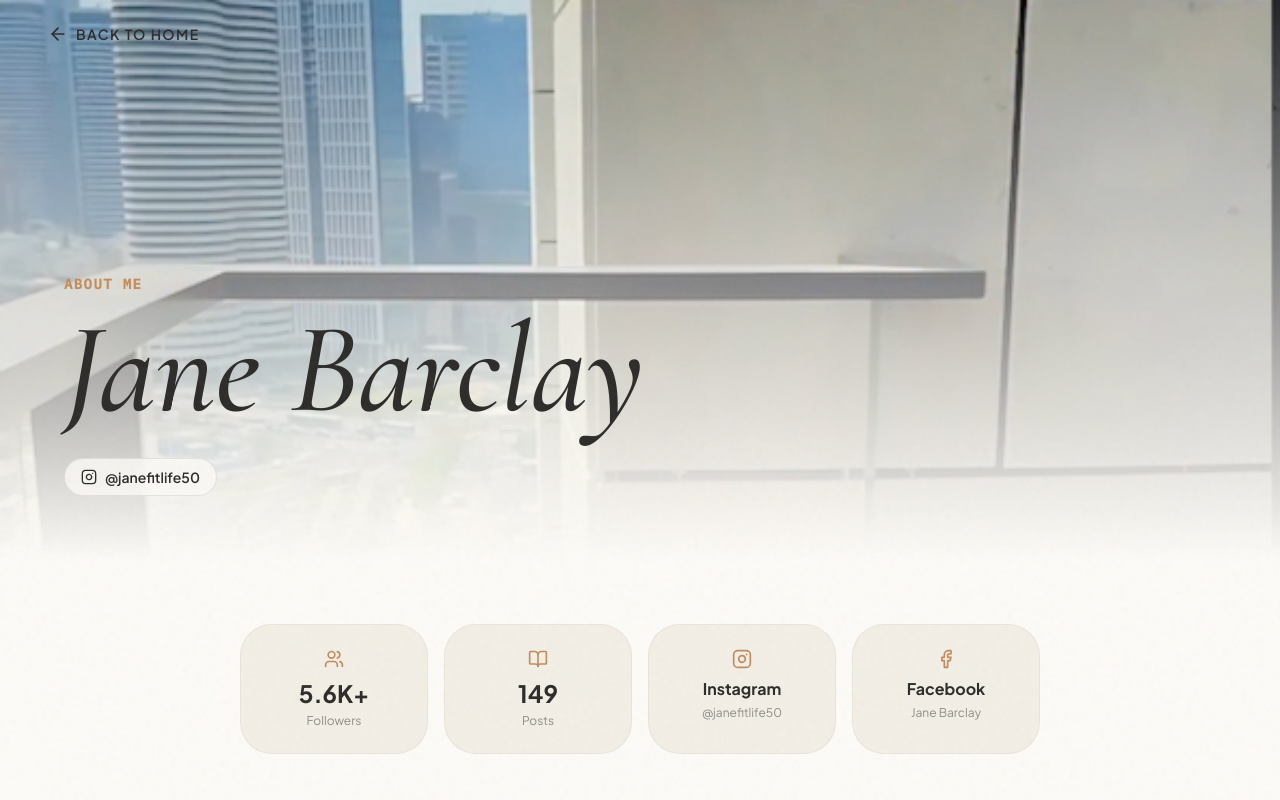
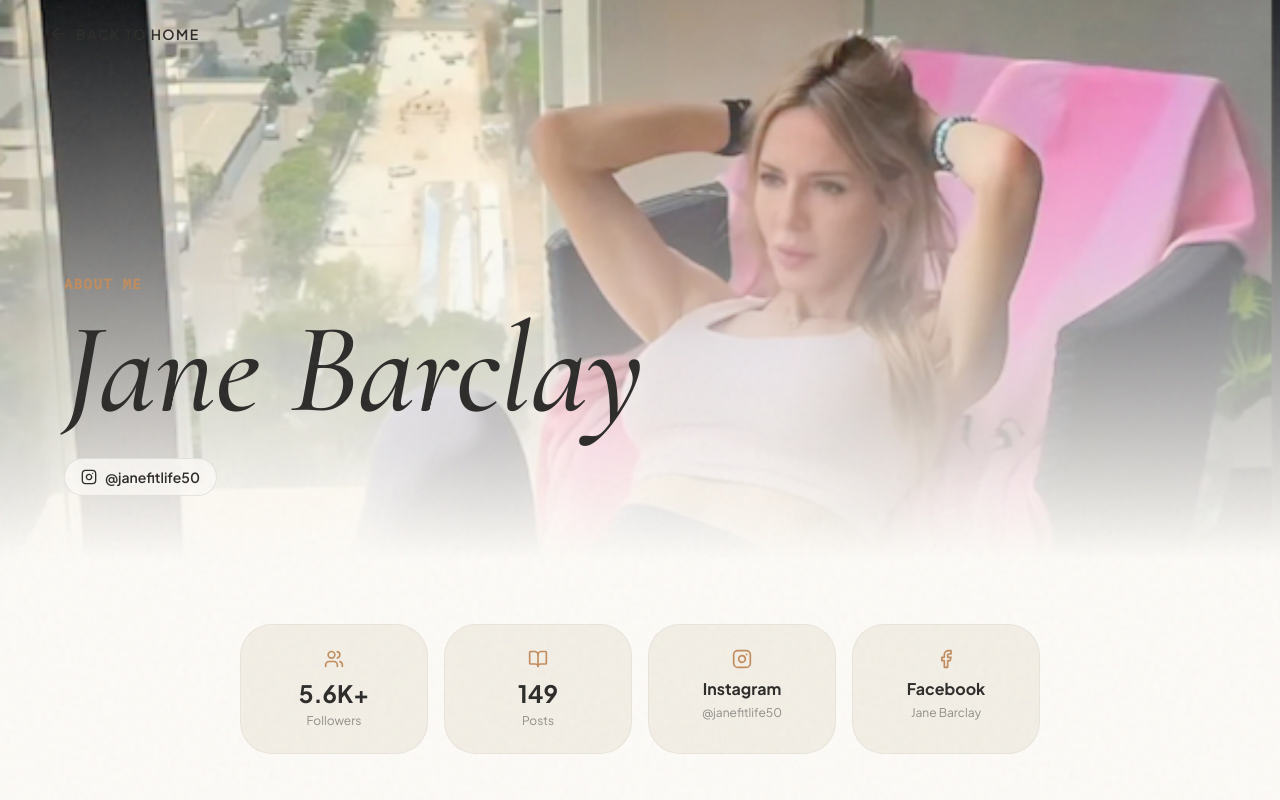
Before and after one commit to ribarclay/jane-project, a React (Vite) app: page /about in a window 1280 px wide. Shown: the top 800 px of the page. Built offline with nearby package versions, Linux system fonts and the light colour scheme.

Commit message:
Fix About page image position to show Jane correctly

```diff
--- a/src/pages/About.jsx
+++ b/src/pages/About.jsx
@@ -51,7 +51,7 @@ export default function About() {
             <div className="relative w-full h-[70vh] overflow-hidden">
                 <div
                     className="absolute inset-0 w-full h-full"
-                    style={{ backgroundImage: `url(${bgImage})`, backgroundSize: 'cover', backgroundPosition: 'center top' }}
+                    style={{ backgroundImage: `url(${bgImage})`, backgroundSize: 'cover', backgroundPosition: 'center 40%' }}
                 />
                 <div className="absolute inset-0 bg-gradient-to-t from-background via-background/50 to-transparent" />
                 <div className="absolute bottom-0 left-0 w-full p-8 md:p-16">
```
